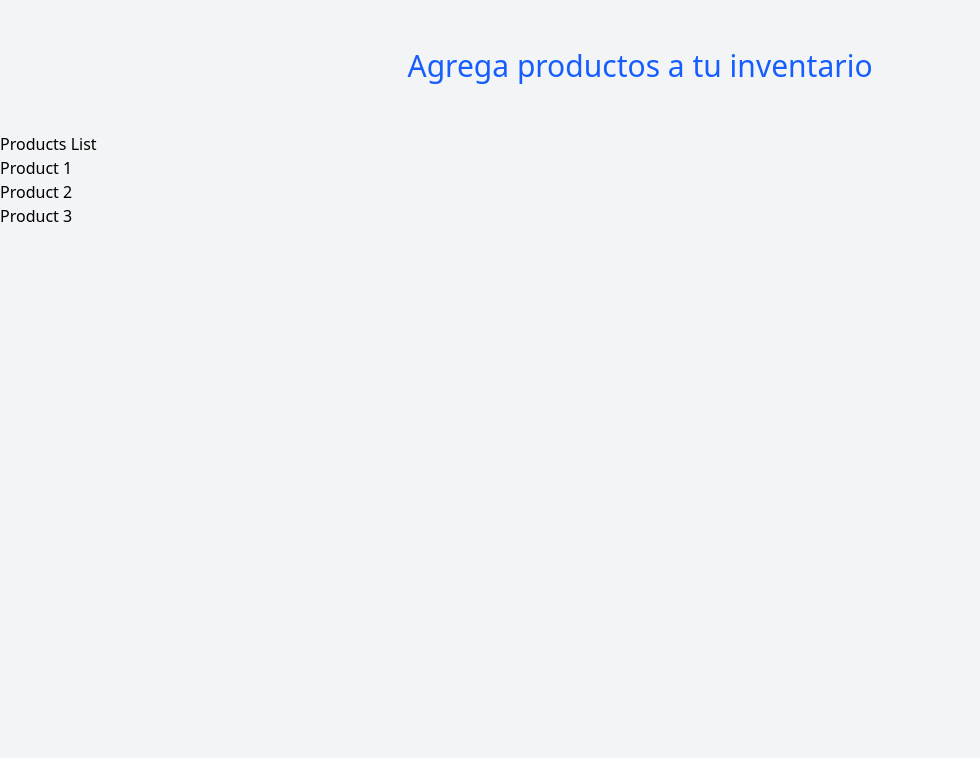
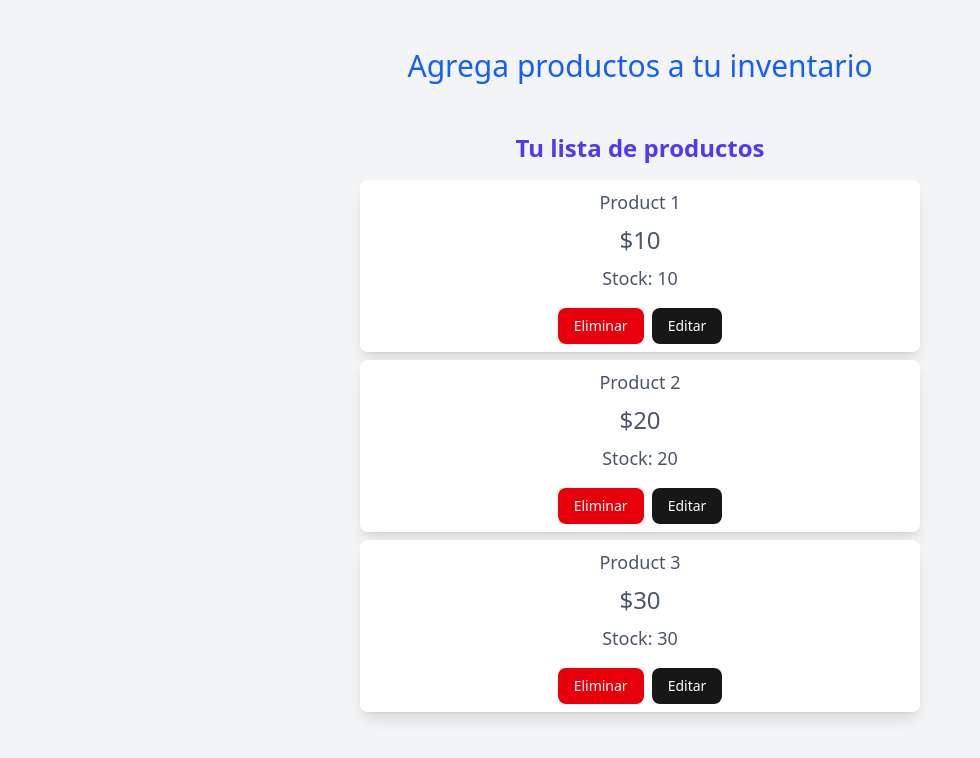
Before and after one commit to YaelDev-HS/pos-lite-react, a React (Vite) app: page / in a window 1280 px wide. Shown: the top 758 px of the page, without its empty margins (0-980 px from the left). Built offline with nearby package versions, Linux system fonts and the light colour scheme.

Commit message:
eliminando productos de memoria

```diff
--- a/src/pages/HomePageApp.tsx
+++ b/src/pages/HomePageApp.tsx
@@ -10,16 +10,25 @@ export default function HomePageApp() {
     const [products, setProducts] = useState<Product[] | undefined>(undefined);
 
     useEffect(() => {
-        // Simulando una llamada a la API
-
         setTimeout(() => {
             setProducts([
                 { id: 1, name: "Product 1", price: 10, stock: 10 },
                 { id: 2, name: "Product 2", price: 20, stock: 20 },
                 { id: 3, name: "Product 3", price: 30, stock: 30 },
             ]);
-        }, 2000);
+        }, 500);
     }, []);
+
+    function handleDelete(id: number): void {
+        if (!products) return;
+
+        const productsFilter = products.filter(product => product.id !== id);
+        setProducts(productsFilter);
+    }
+
+    function handleEdit(id: number): void {
+        console.log("Editando producto ", id);
+    }
 
     return (
         <>
@@ -27,7 +36,11 @@ export default function HomePageApp() {
 
             {
                 products ? (
-                    <ProductsListApp products={products} />
+                    <ProductsListApp
+                        products={products}
+                        handleDelete={handleDelete}
+                        handleEdit={handleEdit}
+                    />
                 ) : (
                     <p className="text-center text-xl font-medium text-green-600">Cargando inventario...</p>
                 )
--- /dev/null
+++ b/src/products/components/ProductApp.tsx
@@ -0,0 +1,27 @@
+import { Button } from "@/components/ui/button";
+import type { Product } from "../interfaces/product.interface"
+
+interface Props {
+    product: Product;
+    handleDelete: (id: number) => void;
+    handleEdit: (id: number) => void;
+}
+
+
+
+export default function ProductApp({ product, handleDelete, handleEdit }: Props) {
+
+    return (
+        <li className="w-full p-2 rounded-md shadow-lg bg-white">
+            <h4 className="text-center text-lg font-medium text-gray-600">{product.name}</h4>
+            <p className="text-center text-2xl font-medium text-gray-600 my-2">${product.price}</p>
+
+            <p className="text-center text-lg font-medium text-gray-600">Stock: {product.stock}</p>
+
+            <div className="flex justify-center mt-4 items-center gap-2">
+                <Button variant="destructive" onClick={() => handleDelete(product.id)}>Eliminar</Button>
+                <Button onClick={() => handleEdit(product.id)}>Editar</Button>
+            </div>
+        </li>
+    )
+}
--- a/src/products/components/ProductsListApp.tsx
+++ b/src/products/components/ProductsListApp.tsx
@@ -1,20 +1,32 @@
 import type { Product } from "../interfaces/product.interface";
+import ProductApp from "./ProductApp";
 
 interface Props {
     products: Product[];
+    handleDelete: (id: number) => void;
+    handleEdit: (id: number) => void;
 }
 
 
-export function ProductsListApp({ products }: Props) {
+export function ProductsListApp({ products, handleDelete, handleEdit }: Props) {
+
     return (
         <>
-            <h1>Products List</h1>
+            <h2 className="text-center text-2xl font-bold text-indigo-600 bg-gray-100">Tu lista de productos</h2>
 
-            <ul>
-                {products.map(product => (
-                    <li key={product.id}>{product.name}</li>
-                ))}
-            </ul>
+            {
+                products.length > 0 ? (
+                    <ul className="max-w-xl mx-auto px-2 py-4 space-y-2">
+                        {products.map(product => (
+                            <ProductApp
+                                product={product}
+                                key={product.id}
+                                handleDelete={handleDelete} handleEdit={handleEdit}
+                            />
+                        ))}
+                    </ul>
+                ) : <div className="text-center text-xl font-medium text-gray-600 my-4">No hay productos disponibles</div>
+            }
         </>
     )
 }
```
